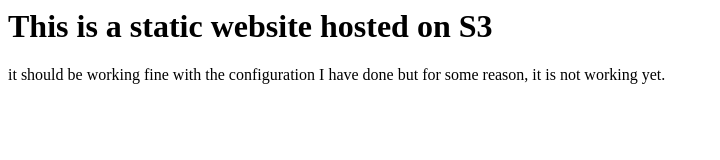
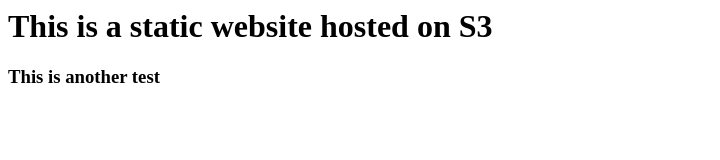
Before and after one commit to IrezD/S3-bucket-based-website, a plain HTML site: page index.html in a window 1280 px wide. Shown: the whole page, without its empty margins (0-720 px from the left). Drawn offline with Linux system fonts and the light colour scheme.

Commit message:
Running test on html file to check changes

```diff
--- a/index.html
+++ b/index.html
@@ -6,7 +6,7 @@
 </head>
 <body>
     <h1>This is a static website hosted on S3</h1>
-    <p>it should be working fine with the configuration I have done but for some reason, it is not working yet.</p>
+    <h3>This is another test</h3>
 
 </body>
 </html>
```
